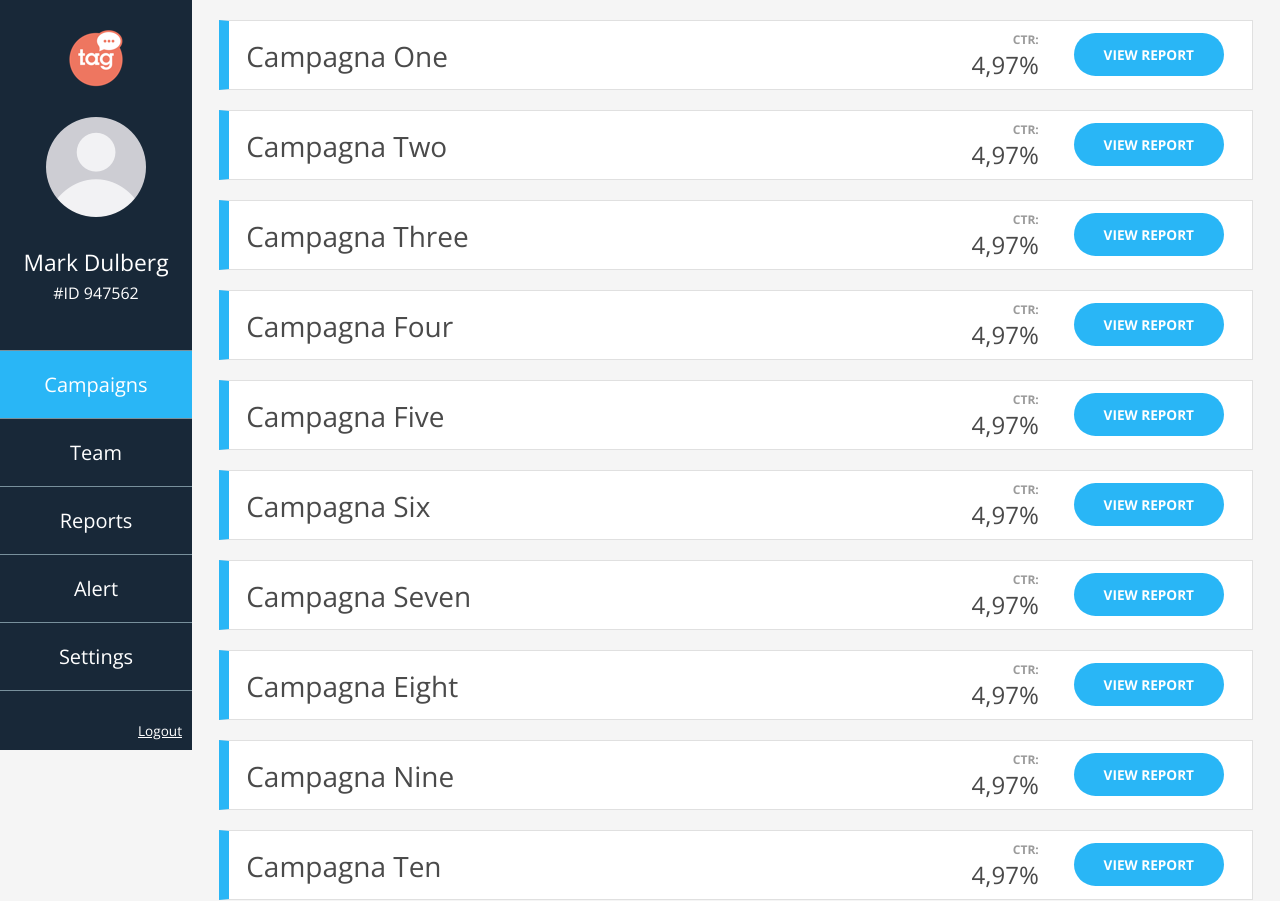
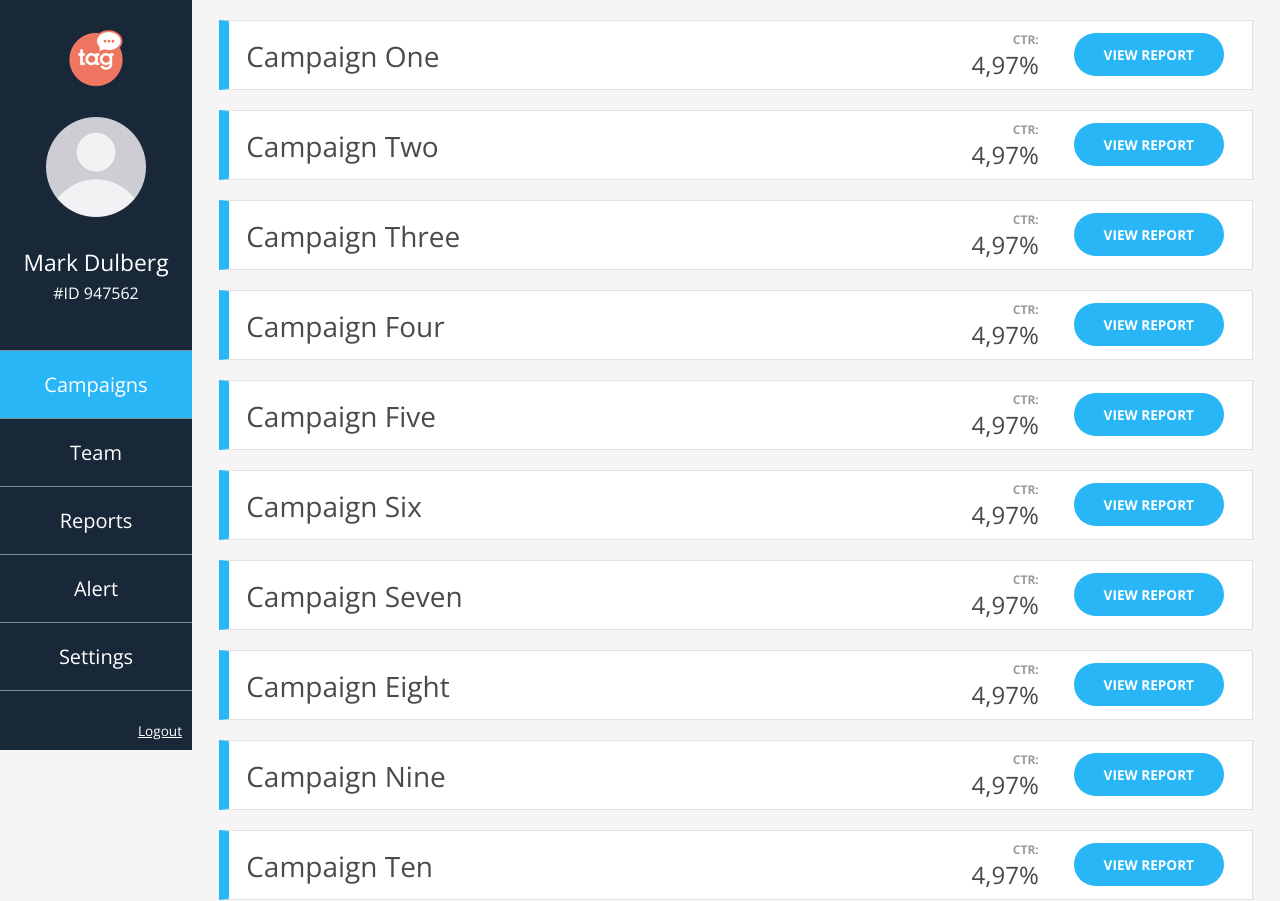
Before and after one commit to Keep-i/RecallingCRM, a PHP site: page /dashboardAdmin.php in a window 1280 px wide. Run offline with PHP 8.4, Linux system fonts and the light colour scheme; some libraries are stand-ins or nearby versions.

Commit message:
Modifiche testi

```diff
--- a/dashboard.php
+++ b/dashboard.php
@@ -1,4 +1,4 @@
-<?php include 'header.php' ?>
+<?php include'header.php' ?>
 
 	<body>
 		<!--[if lt IE 8]>
--- a/dashboardAdmin.php
+++ b/dashboardAdmin.php
@@ -23,7 +23,7 @@
 			<section class="main_content">
 
 				<section class="label cf animated fadeInUp">
-					<div class="labelName">Campagna One</div>
+					<div class="labelName">Campaign One</div>
 					<a href="#"><div class="button">view report</div></a>
 					<div class="labelInfo">
 						<h3 class="ctr">ctr:</h3>
@@ -32,7 +32,7 @@
 				</section>
 
 				<section class="label cf animated fadeInUp">
-					<div class="labelName">Campagna Two</div>
+					<div class="labelName">Campaign Two</div>
 					<a href="#"><div class="button">view report</div></a>
 					<div class="labelInfo">
 						<h3 class="ctr">ctr:</h3>
@@ -41,7 +41,7 @@
 				</section>
 
 				<section class="label cf animated fadeInUp">
-					<div class="labelName">Campagna Three</div>
+					<div class="labelName">Campaign Three</div>
 					<a href="#"><div class="button">view report</div></a>
 					<div class="labelInfo">
 						<h3 class="ctr">ctr:</h3>
@@ -50,7 +50,7 @@
 				</section>
 
 				<section class="label cf animated fadeInUp">
-					<div class="labelName">Campagna Four</div>
+					<div class="labelName">Campaign Four</div>
 					<a href="#"><div class="button">view report</div></a>
 					<div class="labelInfo">
 						<h3 class="ctr">ctr:</h3>
@@ -59,7 +59,7 @@
 				</section>
 
 				<section class="label cf animated fadeInUp">
-					<div class="labelName">Campagna Five</div>
+					<div class="labelName">Campaign Five</div>
 					<a href="#"><div class="button">view report</div></a>
 					<div class="labelInfo">
 						<h3 class="ctr">ctr:</h3>
@@ -68,7 +68,7 @@
 				</section>
 
 				<section class="label cf animated fadeInUp">
-					<div class="labelName">Campagna Six</div>
+					<div class="labelName">Campaign Six</div>
 					<a href="#"><div class="button">view report</div></a>
 					<div class="labelInfo">
 						<h3 class="ctr">ctr:</h3>
@@ -77,7 +77,7 @@
 				</section>
 
 				<section class="label cf animated fadeInUp">
-					<div class="labelName">Campagna Seven</div>
+					<div class="labelName">Campaign Seven</div>
 					<a href="#"><div class="button">view report</div></a>
 					<div class="labelInfo">
 						<h3 class="ctr">ctr:</h3>
@@ -86,7 +86,7 @@
 				</section>
 
 				<section class="label cf animated fadeInUp">
-					<div class="labelName">Campagna Eight</div>
+					<div class="labelName">Campaign Eight</div>
 					<a href="#"><div class="button">view report</div></a>
 					<div class="labelInfo">
 						<h3 class="ctr">ctr:</h3>
@@ -95,7 +95,7 @@
 				</section>
 
 				<section class="label cf animated fadeInUp">
-					<div class="labelName">Campagna Nine</div>
+					<div class="labelName">Campaign Nine</div>
 					<a href="#"><div class="button">view report</div></a>
 					<div class="labelInfo">
 						<h3 class="ctr">ctr:</h3>
@@ -104,7 +104,7 @@
 				</section>
 
 				<section class="label cf animated fadeInUp">
-					<div class="labelName">Campagna Ten</div>
+					<div class="labelName">Campaign Ten</div>
 					<a href="#"><div class="button">view report</div></a>
 					<div class="labelInfo">
 						<h3 class="ctr">ctr:</h3>
```
